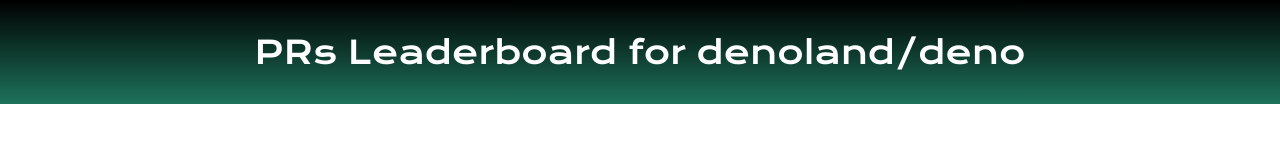
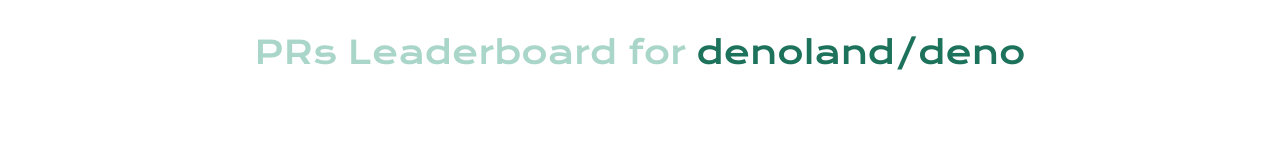
Before and after one commit to virajvchavan/github-leaderboards-ui, a plain HTML site: page index.html in a window 1280 px wide. Drawn offline with nearby package versions, Linux system fonts and the light colour scheme; no server answers.

Commit message:
header style changed

```diff
--- a/style.css
+++ b/style.css
@@ -10,21 +10,24 @@ table{
 	width: 70%;
 	margin: 0 auto;
 	border-collapse: collapse;
-	box-shadow: 5px 5px 20px;
+	box-shadow: 2px 2px 10px;
 	position: relative;
 	top: 130px;
 }
 h1{
 	position: fixed;
 	top:0px;
-	background-image: linear-gradient(to bottom, black, #1D725B);
-	color:white;
+	background-color: white;
+	color: #a9d6c9;
 	width: 100%;
 	z-index: 1;
 	margin:0;
 	padding: 1em 0;
 	font-weight: 100;
 	text-align: center;
+}
+#repo-name{
+	color: #1D725B;
 }
 .table-heading, .table-data{
 	text-align: center;
```
